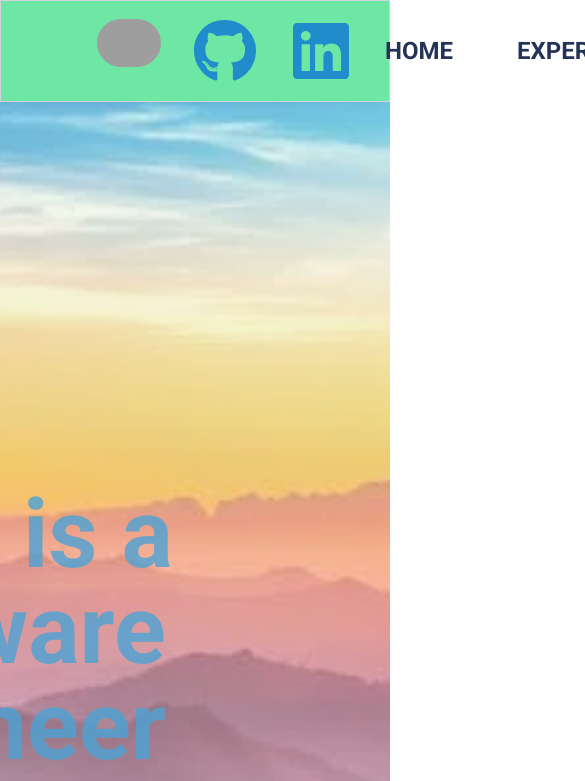
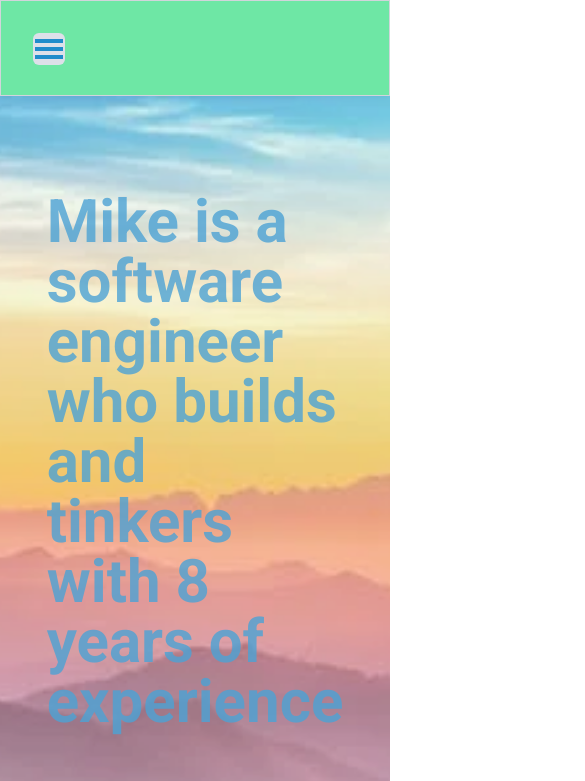
Before and after one commit to seekheart/personal-site, a React (Vite) app: page / in a window 390 px wide. Shown: the top 781 px of the page, 585 px wide, since content can reach past the window. Built offline with nearby package versions, Linux system fonts and the light colour scheme; grey boxes are pictures that could not be loaded.

Commit message:
started work on mobile layout, and added radix-ui primitives to help with accessibility.
- added radix-ui/navigation-menu for toolbar nav
- updated general styles for phone fonts/sizing
- updated toolbar to show hamburger on mobile

```diff
--- a/package.json
+++ b/package.json
@@ -10,6 +10,7 @@
     "preview": "vite preview"
   },
   "dependencies": {
+    "@radix-ui/react-navigation-menu": "^1.1.4",
     "date-fns": "^3.3.1",
     "localforage": "^1.10.0",
     "match-sorter": "^6.3.4",
--- a/src/components/Toolbar.tsx
+++ b/src/components/Toolbar.tsx
@@ -1,10 +1,12 @@
-import {Link, NavLink} from "react-router-dom";
 import {FaGithub, FaLinkedin} from "react-icons/fa";
 import {JSX} from "react";
 import {IconContext} from "react-icons";
+import * as NavigationMenuRadix from "@radix-ui/react-navigation-menu";
+import {Link} from "react-router-dom";
+import {GiHamburgerMenu} from "react-icons/gi";
 
 interface ToolbarProps {
-    items: {name: string, link: string}[];
+    items: { name: string, link: string, isMobileOnly: boolean }[];
 }
 
 interface ContactIconProps {
@@ -12,11 +14,15 @@ interface ContactIconProps {
     icon: JSX.Element;
 }
 
+const iconDefaultStyles = {className: "w-8 h-8 sm:w-16 sm:h-16 hover:cursor-pointer text-secondary-600"} as const;
+
 const ContactIcon = ({link, icon}: ContactIconProps) => {
     return (
-        <NavLink to={link}>
-            {icon}
-        </NavLink>
+        <NavigationMenuRadix.Item key={link} className="hidden sm:flex">
+            <NavigationMenuRadix.Link href={link}>
+                {icon}
+            </NavigationMenuRadix.Link>
+        </NavigationMenuRadix.Item>
     )
 }
 
@@ -24,8 +30,9 @@ export const Toolbar = ({items}: ToolbarProps) => {
     const contactIcons: ContactIconProps[] = [
         {
             link: '/',
-            icon: <img className='max-h-16 max-w-16 rounded-full object-cover hover:cursor-pointer'
-                       src='https://avatars.githubusercontent.com/u/9321678?v=4' alt='avatar-logo'/>
+            icon: <img
+                className={`max-h-16 max-w-16 rounded-full object-cover hover:cursor-pointer ${iconDefaultStyles.className}`}
+                src='https://avatars.githubusercontent.com/u/9321678?v=4' alt='avatar-logo'/>,
         },
         {
             link: 'https://github.com/seekheart',
@@ -36,24 +43,47 @@ export const Toolbar = ({items}: ToolbarProps) => {
             icon: <FaLinkedin/>
         }
     ]
+
+
     return (
-        <IconContext.Provider value={{className: "w-16 h-16 hover:cursor-pointer text-secondary-600"}}>
-        <nav className='flex items-center justify-start border border-gray-300 bg-primary-400 px-24 shadow-md'>
-            <div className="flex grow gap-8">
+        <IconContext.Provider value={iconDefaultStyles}>
+            <NavigationMenuRadix.Root
+                className='h-24 items-center justify-start border border-gray-300 bg-primary-400 p-8 shadow-md sm:flex sm:justify-between sm:px-24'>
+                <NavigationMenuRadix.List className="hidden grow gap-8 sm:flex">
                 {contactIcons && contactIcons.map(c => (
-                    <ContactIcon link={c.link} icon={c.icon}/>
+                    <ContactIcon link={c.link} icon={c.icon} key={c.link}/>
                 ))}
-            </div>
-            <ul className="flex min-h-24 list-none flex-nowrap items-center text-2xl font-bold text-greyscale-700">
-                {items && items.map(item => (
-                    <li className="p-8 hover:text-white">
-                        <Link className="size-full" to={`${item.link}`}>
+                </NavigationMenuRadix.List>
+                <NavigationMenuRadix.List className="flex flex-nowrap text-2xl font-bold text-greyscale-700 sm:hidden">
+                    <NavigationMenuRadix.Item className="sm:hidden">
+                        <NavigationMenuRadix.Trigger>
+                            <GiHamburgerMenu className="rounded-md bg-greyscale-100 text-greyscale-600"/>
+                        </NavigationMenuRadix.Trigger>
+                        <NavigationMenuRadix.Content className="absolute z-10">
+                            <NavigationMenuRadix.Sub>
+                                <NavigationMenuRadix.List className="flex flex-col bg-white">
+                                    {items && items.map(item => (
+                                        <NavigationMenuRadix.Link href={`${item.link}`} key={item.name}>
+                                            {item.name.toUpperCase()}
+                                        </NavigationMenuRadix.Link>
+                                    ))}
+                                </NavigationMenuRadix.List>
+                            </NavigationMenuRadix.Sub>
+                        </NavigationMenuRadix.Content>
+                    </NavigationMenuRadix.Item>
+                </NavigationMenuRadix.List>
+
+
+                <NavigationMenuRadix.List className="hidden flex-nowrap text-2xl font-bold text-greyscale-700 sm:flex">
+                    {items && items.filter(i => !i.isMobileOnly).map(item => (
+                        <NavigationMenuRadix.Item className="p-8 hover:text-white" key={item.link}>
+                            <Link to={`${item.link}`}>
                             {item.name.toUpperCase()}
                         </Link>
-                    </li>
+                        </NavigationMenuRadix.Item>
                 ))}
-            </ul>
-        </nav>
+                </NavigationMenuRadix.List>
+            </NavigationMenuRadix.Root>
         </IconContext.Provider>
     )
 }
--- a/src/index.css
+++ b/src/index.css
@@ -70,7 +70,8 @@
     }
 
     h1 {
-        @apply text-8xl;
+        @apply sm:2xl:text-8xl;
+        @apply text-6xl;
     }
 
     h2 {
--- a/src/routes/home.tsx
+++ b/src/routes/home.tsx
@@ -7,8 +7,8 @@ export const Home = () => {
     return (
         <section
             className="flex h-screen justify-end bg-[url('assets/main-background.webp')] bg-cover bg-center bg-no-repeat opacity-80">
-            <div className='flex justify-center gap-8 px-32 py-96'>
-                <h1 className="basis-7/12 font-bold text-secondary-600 opacity-80">
+            <div className='flex justify-center px-8 py-24 sm:2xl:py-96 sm:2xl:px-32 sm:2xl:gap-8'>
+                <h1 className="basis-3 font-bold text-secondary-600 opacity-80 sm:2xl:basis-7/12">
                     Mike is a software engineer who builds and tinkers with {yearsAsEngineer} years of experience
                 </h1>
             </div>
--- a/src/routes/root.tsx
+++ b/src/routes/root.tsx
@@ -3,15 +3,19 @@ import {Toolbar} from "@components/Toolbar";
 
 export const Root = () => {
     const menuItems = [
-        {name: 'Home', link: '/'},
-        {name: 'Experience', link: '/experience'},
-        {name: 'Projects', link: '/projects'}
+        {name: 'Home', link: '/', isMobileOnly: false},
+        {name: 'Experience', link: '/experience', isMobileOnly: false},
+        {name: 'Projects', link: '/projects', isMobileOnly: false},
+        {name: 'Github', link: 'https://github.com/seekheart', isMobileOnly: true},
+        {name: 'LinkedIn', link: 'https://www.linkedin.com/in/mitung/', isMobileOnly: true},
     ]
 
     return (
-        <div className="flex flex-col justify-center">
-            <Toolbar items={menuItems}/>
-            <Outlet/>
+        <div className="min-h-screen w-fit">
+            <div className="flex flex-col justify-center">
+                <Toolbar items={menuItems}/>
+                <Outlet/>
+            </div>
         </div>
     )
 }
```
Also changed, not shown: 1 other file (tests, documents, lock files or other folders).
